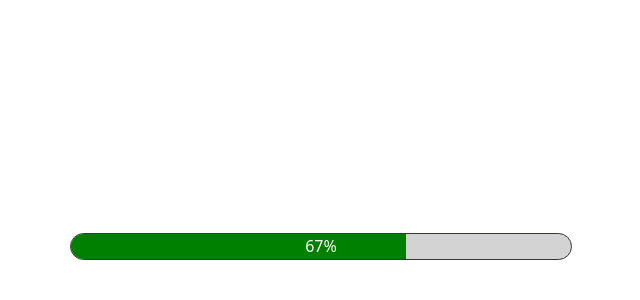
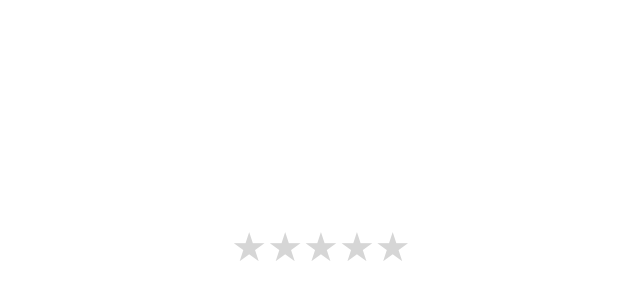
Before and after one commit to gurjung/react-machine-coding, a React (Vite) app: page / in a window 1280 px wide. Shown: the part 154-454 px from the top of the page, without its empty margins (319-959 px from the left). Built offline with nearby package versions, Linux system fonts and the light colour scheme.

Commit message:
feat: add star rating component

```diff
--- a/src/App.tsx
+++ b/src/App.tsx
@@ -3,18 +3,20 @@ import "./App.css";
 // import { ThemeProvider } from "./components/context/ThemeProvider";
 // import Pagination from "./components/pagination/Pagination";
 import ProgressBar from "./components/progress-bar/ProgressBar";
+import StarRating from "./components/star-rating/StarRating";
 // import CounterApp from "./components/counter-app/CounterApp";
 // import TodoApp from "./components/todo-input-app/TodoApp";
 
 function App() {
   return (
     // <ThemeProvider>
-      /* <CounterApp /> */
-      /* <TodoApp /> */
-      // <Pagination />
+    /* <CounterApp /> */
+    /* <TodoApp /> */
+    // <Pagination />
     // </ThemeProvider>
     <>
-      <ProgressBar value={67}/>
+      {/* <ProgressBar value={67}/> */}
+      <StarRating />
     </>
   );
 }
--- /dev/null
+++ b/src/components/star-rating/StarRating.css
@@ -0,0 +1,17 @@
+.star {
+  font-size: 40px;
+  cursor: pointer;
+  color: #d6d6d6;
+}
+
+.star.active {
+  color: gold;
+}
+
+.star.hover {
+  color: gold;
+}
+
+.star.active.hover {
+  color: #ffc107;
+}
--- /dev/null
+++ b/src/components/star-rating/StarRating.tsx
@@ -0,0 +1,59 @@
+import React, { useState } from "react";
+import "./StarRating.css";
+
+const StarRating = ({ count = 5 }) => {
+  const starsArr = [...Array(count).fill(0)];
+  const [starNo, setStarNo] = useState<number | null>(null);
+  const [starNoForHover, setStarNoForHover] = useState<number | null>(null);
+
+  const onClickStar = (idx: number) => {
+    if (idx + 1 === starNo) {
+      setStarNo(null);
+    } else {
+      setStarNo(idx + 1);
+    }
+  };
+
+  const handleMouseEnter = (idx: number) => {
+    setStarNoForHover(idx + 1);
+  };
+
+  const handleMouseLeave = () => {
+    setStarNoForHover(null);
+  };
+
+  return (
+    <div className="star-container">
+      {/* show by default 5 stars */}
+      {starsArr.map((_star, index) => {
+        const activeClass =
+          starNo != null && index + 1 <= starNo ? "active" : "";
+
+        const hoverClass =
+          starNoForHover != null && index + 1 <= starNoForHover ? "hover" : "";
+
+        return (
+          <span
+            key={`star-${index}`}
+            className={`star ${activeClass} ${hoverClass}`}
+            onClick={() => onClickStar(index)}
+            onMouseEnter={() => handleMouseEnter(index)}
+            onMouseLeave={handleMouseLeave}
+            role="button"
+            tabIndex={0}
+            aria-label={`Rate ${index + 1} stars`}
+            onKeyDown={(e) => {
+              if (e.key === "Enter") {
+                onClickStar(index);
+              }
+            }}
+          >
+            &#9733;
+          </span>
+        );
+      })}
+    </div>
+  );
+};
+
+export default StarRating;
```
